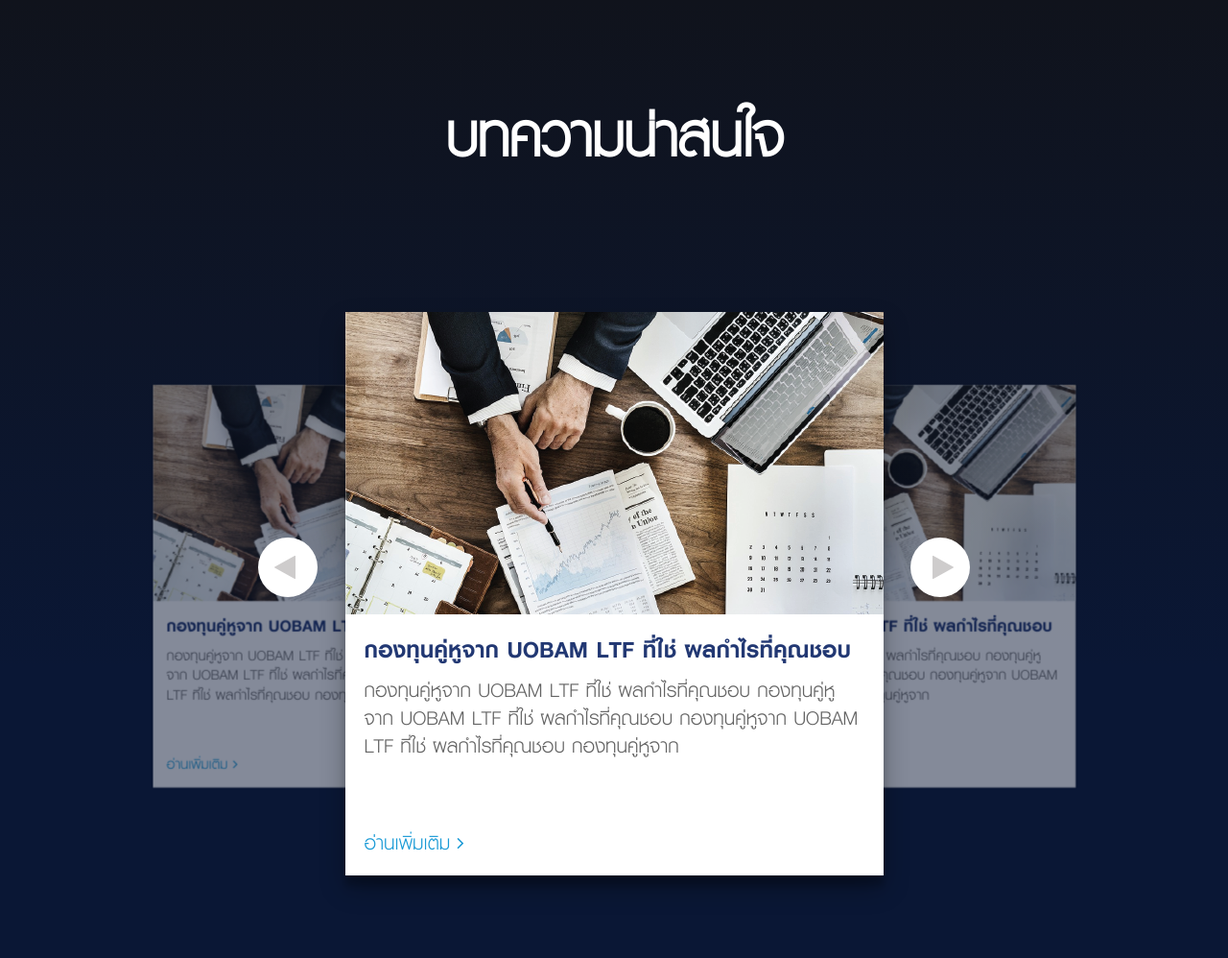
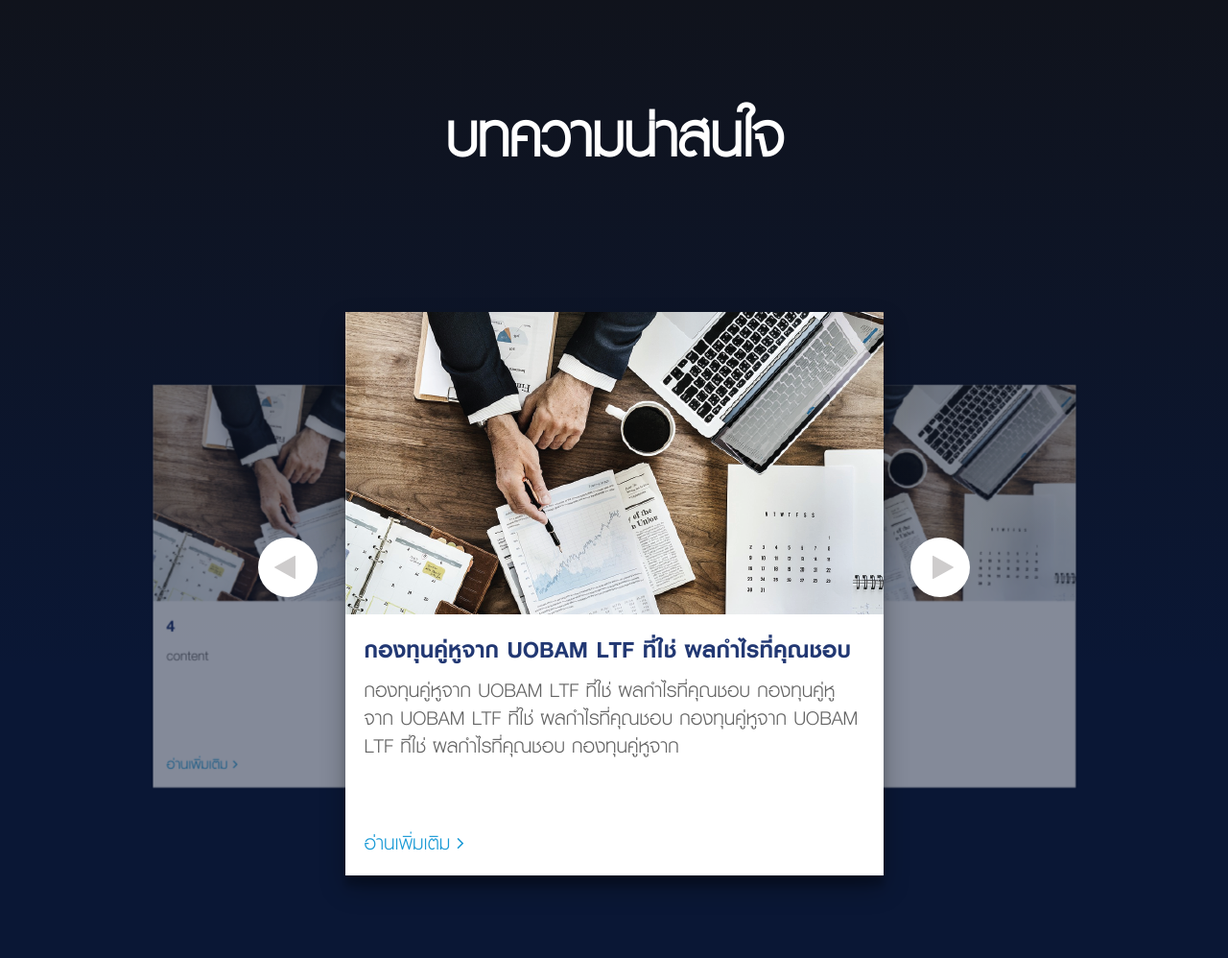
Before and after one commit to wittayasutt/uomab, a PHP site: page /index.html in a window 1280 px wide. Shown: the part 3613-4611 px from the top of the page at 96% size. Run offline with PHP 8.4, Linux system fonts and the light colour scheme.

Commit message:
json file

```diff
--- a/css/style.css
+++ b/css/style.css
@@ -895,7 +895,6 @@
 #section-7 .articles > #slider > .slide > .image {
 	height: 315px;
 	width: 100%;
-	background: url('../images/assets/Asset 31-crop.png');
 	background-position: center;
 	background-repeat: no-repeat;
 	background-size: cover;
--- a/js/partials.js
+++ b/js/partials.js
@@ -10,5 +10,4 @@
 	}
 
 	$('footer').load('/partials/footer.html')
-	$('#content').load('/partials/content.html')
 })
--- a/js/slider.js
+++ b/js/slider.js
@@ -1,9 +1,22 @@
 $(document).ready(function() {
+	$.getJSON('./json/articles.json', function(data) {
+		// init
+		var center = 0
+		var slideCenter = 1
+		var show = setData(data, center)
+		setSilde(show)
+
 		$('#arrow-prev').click(function() {
 			var val = parseInt($('input[name=slider]:checked').val())
 			if (val === 1) $('#s3').prop('checked', true)
 			else if (val === 2) $('#s1').prop('checked', true)
 			else if (val === 3) $('#s2').prop('checked', true)
+
+			center = center - 1
+			if (center < 0) center = data.length - 1
+			slideCenter = slideCenter - 1
+			if (slideCenter === 0) slideCenter = 3
+			clickLeft(data, center, slideCenter)
 		})
 
 		$('#arrow-next').click(function() {
@@ -11,5 +24,82 @@
 			if (val === 1) $('#s2').prop('checked', true)
 			else if (val === 2) $('#s3').prop('checked', true)
 			else if (val === 3) $('#s1').prop('checked', true)
+
+			center = center + 1
+			if (center > data.length - 1) center = 0
+			slideCenter = slideCenter + 1
+			if (slideCenter === 4) slideCenter = 1
+			clickRight(data, center, slideCenter)
 		})
 	})
+})
+
+function setData(data, center) {
+	var next = center + 1
+	if (center + 1 > data.length) next = data[0]
+	var prev = center - 1
+	if (center - 1 < 0) prev = data.length - 1
+	var show = []
+	show.push(data[center])
+	show.push(data[next])
+	show.push(data[prev])
+
+	return show
+}
+
+function setSilde(show) {
+	for (var i = 0; i < 3; i++) {
+		$('#slide' + (i + 1))
+			.find('.image')
+			.css('background', "url('.." + show[i].image + "')")
+		$('#slide' + (i + 1))
+			.find('h3')
+			.text(show[i].title)
+		$('#slide' + (i + 1))
+			.find('p')
+			.text(show[i].content)
+		$('#slide' + (i + 1))
+			.find('a')
+			.attr('href', show[i].link)
+	}
+}
+
+function clickLeft(data, center, slideCenter) {
+	var prev = center - 1
+	if (prev < 0) prev = data.length - 1
+	var slidePrev = slideCenter - 1
+	if (slidePrev === 0) slidePrev = 3
+
+	$('#slide' + slidePrev)
+		.find('.image')
+		.css('background', "url('.." + data[prev].image + "')")
+	$('#slide' + slidePrev)
+		.find('h3')
+		.text(data[prev].title)
+	$('#slide' + slidePrev)
+		.find('p')
+		.text(data[prev].content)
+	$('#slide' + slidePrev)
+		.find('a')
+		.attr('href', data[prev].link)
+}
+
+function clickRight(data, center, slideCenter) {
+	var next = center + 1
+	if (next > data.length - 1) next = 0
+	var slideNext = slideCenter + 1
+	if (slideNext === 4) slideNext = 1
+
+	$('#slide' + slideNext)
+		.find('.image')
+		.css('background', "url('.." + data[next].image + "')")
+	$('#slide' + slideNext)
+		.find('h3')
+		.text(data[next].title)
+	$('#slide' + slideNext)
+		.find('p')
+		.text(data[next].content)
+	$('#slide' + slideNext)
+		.find('a')
+		.attr('href', data[next].link)
+}
--- /dev/null
+++ b/json/articles.json
@@ -0,0 +1,32 @@
+[
+	{
+		"image": "/images/assets/Asset 31-crop.png",
+		"title": "กองทุนคู่หูจาก UOBAM LTF ที่ใช่ ผลกำไรที่คุณชอบ",
+		"content": "กองทุนคู่หูจาก UOBAM LTF ที่ใช่ ผลกำไรที่คุณชอบ กองทุนคู่หูจาก UOBAM LTF ที่ใช่ ผลกำไรที่คุณชอบ กองทุนคู่หูจาก UOBAM LTF ที่ใช่ ผลกำไรที่คุณชอบ กองทุนคู่หูจาก",
+		"link": "/content/uobam.html"
+	},
+	{
+		"image": "/images/assets/Asset 31-crop.png",
+		"title": "1",
+		"content": "content",
+		"link": "/content/uobam.html"
+	},
+	{
+		"image": "/images/assets/Asset 31-crop.png",
+		"title": "2",
+		"content": "content",
+		"link": "/content/uobam.html"
+	},
+	{
+		"image": "/images/assets/Asset 31-crop.png",
+		"title": "3",
+		"content": "content",
+		"link": "/content/uobam.html"
+	},
+	{
+		"image": "/images/assets/Asset 31-crop.png",
+		"title": "4",
+		"content": "content",
+		"link": "/content/uobam.html"
+	}
+]
--- a/partials/section-1.html
+++ b/partials/section-1.html
@@ -75,8 +75,8 @@
 	<div class="modal-content">
 		<span class="close">&times;</span>
 		<iframe
-			width="560"
-			height="315"
+			width="100%"
+			height="600px"
 			src="https://www.youtube.com/embed/J0ySFAyLHnI"
 			frameborder="0"
 			allow="accelerometer; autoplay; encrypted-media; gyroscope; picture-in-picture"
--- a/partials/section-7.html
+++ b/partials/section-7.html
@@ -4,19 +4,18 @@
 		<h2 class="animated-fadeInUp">บทความน่าสนใจ</h2>
 		<div class="articles">
 			<section id="slider">
-				<input type="radio" name="slider" id="s1" value="1" checked />
-				<input type="radio" name="slider" id="s2" value="2" />
-				<input type="radio" name="slider" id="s3" value="3" />
+				<input type="radio" name="slider" id="s1" value="1" disabled checked />
+				<input type="radio" name="slider" id="s2" value="2" disabled />
+				<input type="radio" name="slider" id="s3" value="3" disabled />
 				<label for="s1" id="slide1" class="slide">
-					<div class="image"></div>
+					<div
+						class="image"
+						style="background: url('../images/assets/Asset 31-crop.png');"
+					></div>
 					<div class="text">
-						<h3>กองทุนคู่หูจาก UOBAM LTF ที่ใช่ ผลกำไรที่คุณชอบ</h3>
-						<p>
-							กองทุนคู่หูจาก UOBAM LTF ที่ใช่ ผลกำไรที่คุณชอบ กองทุนคู่หูจาก
-							UOBAM LTF ที่ใช่ ผลกำไรที่คุณชอบ กองทุนคู่หูจาก UOBAM LTF ที่ใช่
-							ผลกำไรที่คุณชอบ กองทุนคู่หูจาก
-						</p>
-						<a href="/content/uobam.html">
+						<h3></h3>
+						<p></p>
+						<a>
 							อ่านเพิ่มเติม <i class="fa fa-angle-right" aria-hidden="true"></i>
 						</a>
 					</div>
@@ -24,13 +23,9 @@
 				<label for="s2" id="slide2" class="slide">
 					<div class="image"></div>
 					<div class="text">
-						<h3>กองทุนคู่หูจาก UOBAM LTF ที่ใช่ ผลกำไรที่คุณชอบ</h3>
-						<p>
-							กองทุนคู่หูจาก UOBAM LTF ที่ใช่ ผลกำไรที่คุณชอบ กองทุนคู่หูจาก
-							UOBAM LTF ที่ใช่ ผลกำไรที่คุณชอบ กองทุนคู่หูจาก UOBAM LTF ที่ใช่
-							ผลกำไรที่คุณชอบ กองทุนคู่หูจาก
-						</p>
-						<a href="/content/uobam.html">
+						<h3></h3>
+						<p></p>
+						<a>
 							อ่านเพิ่มเติม <i class="fa fa-angle-right" aria-hidden="true"></i>
 						</a>
 					</div>
@@ -38,13 +33,9 @@
 				<label for="s3" id="slide3" class="slide">
 					<div class="image"></div>
 					<div class="text">
-						<h3>กองทุนคู่หูจาก UOBAM LTF ที่ใช่ ผลกำไรที่คุณชอบ</h3>
-						<p>
-							กองทุนคู่หูจาก UOBAM LTF ที่ใช่ ผลกำไรที่คุณชอบ กองทุนคู่หูจาก
-							UOBAM LTF ที่ใช่ ผลกำไรที่คุณชอบ กองทุนคู่หูจาก UOBAM LTF ที่ใช่
-							ผลกำไรที่คุณชอบ กองทุนคู่หูจาก
-						</p>
-						<a href="/content/uobam.html">
+						<h3></h3>
+						<p></p>
+						<a>
 							อ่านเพิ่มเติม <i class="fa fa-angle-right" aria-hidden="true"></i>
 						</a>
 					</div>
```
Also changed, not shown: content/uobam.html (+72 -2 lines). Lines whose indentation alone changed are shown as unchanged.
